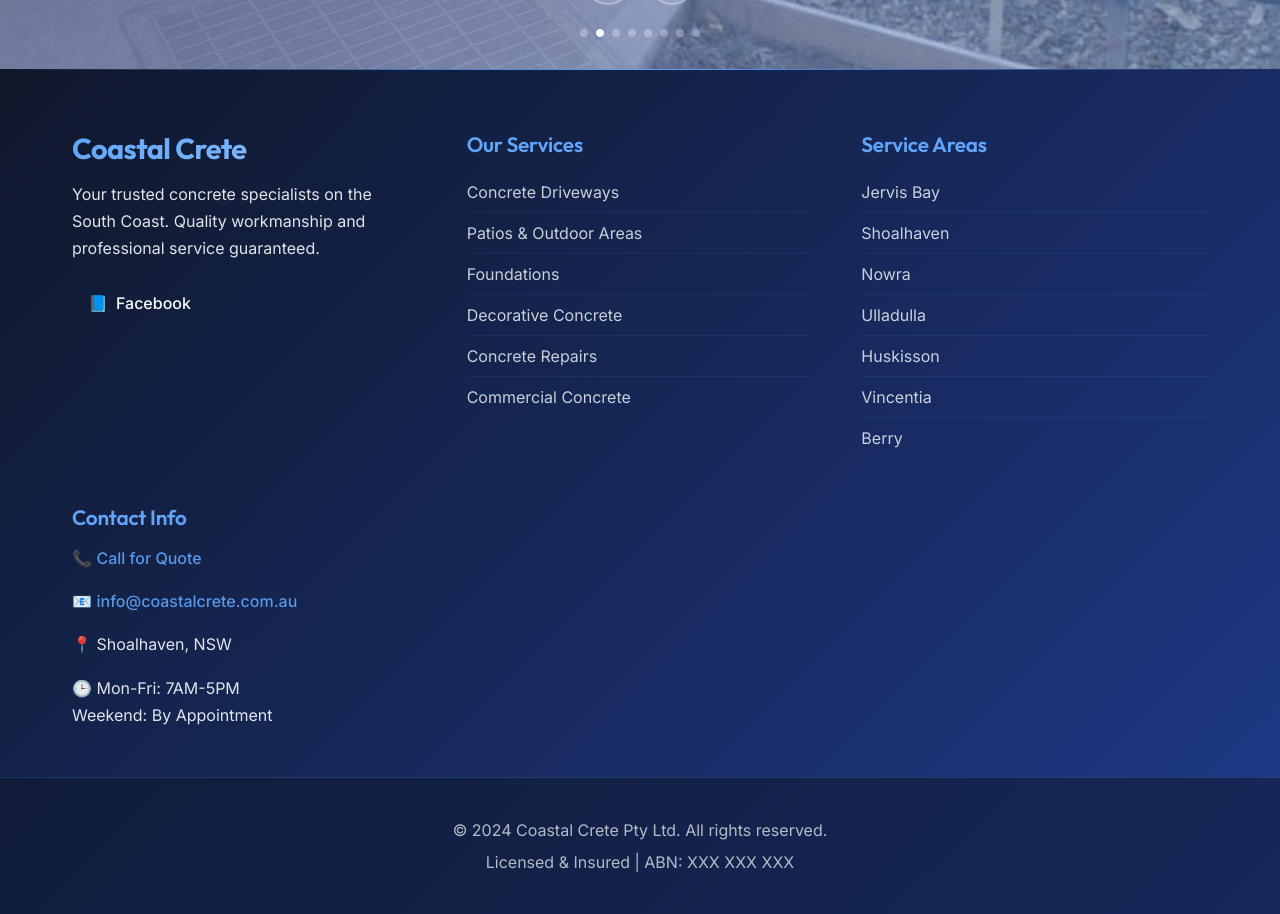
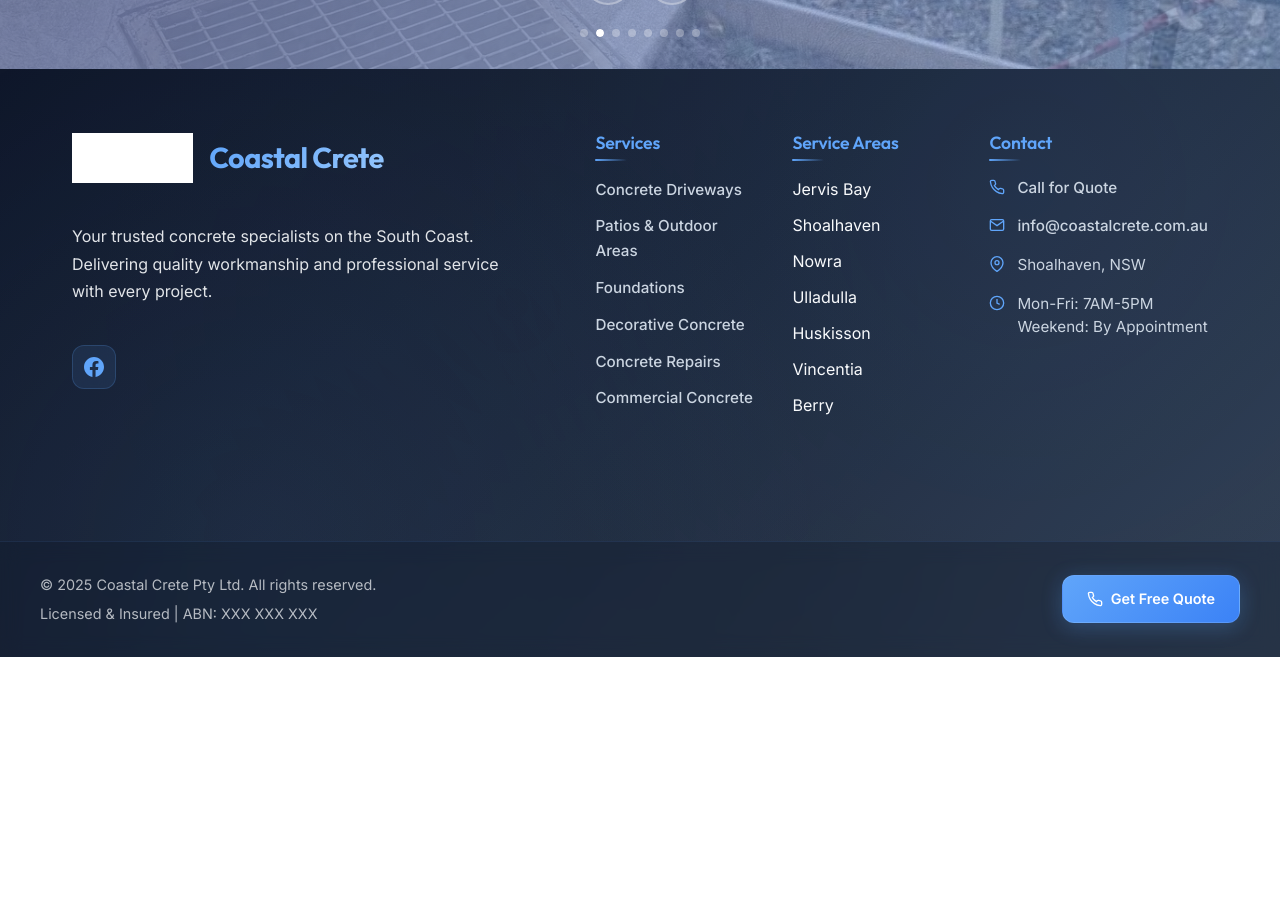
Before and after one commit to TysonPWilliams/coastal-crete-website, a React (Vite) app: page / in a window 1280 px wide. Shown: the part 1160-2074 px from the top of the page. After the commit the page ends 1817 px from the top, so only its background shows below. Built offline with nearby package versions, Linux system fonts and the light colour scheme.

Commit message:
Fixed footer details

```diff
--- a/src/App.css
+++ b/src/App.css
@@ -98,22 +98,59 @@
 }
 
 .header-contact .contact-button {
-  background: linear-gradient(135deg, #1e3a8a, #3b82f6);
+  background: linear-gradient(135deg, #1e40af 0%, #3b82f6 50%, #60a5fa 100%);
   color: white;
-  padding: 0.75rem 1.5rem;
-  border-radius: 50px;
+  padding: 0.875rem 1.75rem;
+  border-radius: 12px;
   text-decoration: none;
   font-weight: 600;
-  transition: all 0.3s ease;
-  box-shadow: 0 4px 15px rgba(30, 58, 138, 0.3);
-  letter-spacing: 0.5px;
+  font-size: 0.9rem;
+  transition: all 0.4s cubic-bezier(0.4, 0, 0.2, 1);
+  box-shadow:
+    0 4px 20px rgba(30, 58, 138, 0.25),
+    0 2px 8px rgba(0, 0, 0, 0.1),
+    inset 0 1px 0 rgba(255, 255, 255, 0.2);
+  letter-spacing: 0.3px;
   font-family: 'Inter', sans-serif;
+  border: 1px solid rgba(255, 255, 255, 0.1);
+  position: relative;
+  overflow: hidden;
+  display: inline-flex;
+  align-items: center;
+  gap: 0.5rem;
+}
+
+.header-contact .contact-button::before {
+  content: '';
+  position: absolute;
+  top: 0;
+  left: -100%;
+  width: 100%;
+  height: 100%;
+  background: linear-gradient(90deg, transparent, rgba(255, 255, 255, 0.2), transparent);
+  transition: left 0.6s ease;
 }
 
 .header-contact .contact-button:hover {
-  background: linear-gradient(135deg, #1e40af, #2563eb);
-  transform: translateY(-2px);
-  box-shadow: 0 8px 25px rgba(30, 58, 138, 0.4);
+  background: linear-gradient(135deg, #1e3a8a 0%, #2563eb 50%, #3b82f6 100%);
+  transform: translateY(-3px) scale(1.02);
+  box-shadow:
+    0 8px 30px rgba(30, 58, 138, 0.35),
+    0 4px 15px rgba(0, 0, 0, 0.15),
+    inset 0 1px 0 rgba(255, 255, 255, 0.3);
+  border-color: rgba(255, 255, 255, 0.2);
+}
+
+.header-contact .contact-button:hover::before {
+  left: 100%;
+}
+
+.header-contact .contact-button:active {
+  transform: translateY(-1px) scale(0.98);
+  box-shadow:
+    0 4px 20px rgba(30, 58, 138, 0.3),
+    0 2px 8px rgba(0, 0, 0, 0.1),
+    inset 0 1px 0 rgba(255, 255, 255, 0.1);
 }
 
 .menu-toggle {
@@ -606,269 +643,332 @@
 
 /* Footer Styles */
 .footer {
-  background: linear-gradient(135deg, #0f172a 0%, #1e3a8a 100%);
+  background: linear-gradient(135deg, #0f172a 0%, #1e293b 50%, #334155 100%);
   color: #f8fafc;
   margin-top: auto;
   position: relative;
+  overflow: hidden;
 }
 
-.footer::before {
-  content: '';
+.footer-background {
   position: absolute;
   top: 0;
   left: 0;
   right: 0;
-  height: 1px;
-  background: linear-gradient(90deg, transparent, #60a5fa, transparent);
+  bottom: 0;
+  z-index: 1;
+}
+
+.footer-pattern {
+  position: absolute;
+  top: 0;
+  left: 0;
+  right: 0;
+  bottom: 0;
+  background-image:
+    radial-gradient(circle at 20% 80%, rgba(96, 165, 250, 0.1) 0%, transparent 50%),
+    radial-gradient(circle at 80% 20%, rgba(59, 130, 246, 0.1) 0%, transparent 50%),
+    radial-gradient(circle at 40% 40%, rgba(30, 58, 138, 0.05) 0%, transparent 50%);
+  opacity: 0.6;
 }
 
 .footer-content {
   max-width: 1200px;
   margin: 0 auto;
-  padding: 4rem 2rem 2rem;
-  display: grid;
-  grid-template-columns: repeat(auto-fit, minmax(250px, 1fr));
-  gap: 3rem;
+  padding: 4rem 2rem;
   position: relative;
   z-index: 2;
 }
 
-.footer-section h3 {
+.footer-main {
+  display: grid;
+  grid-template-columns: 1.5fr 2fr;
+  gap: 4rem;
+  margin-bottom: 3rem;
+}
+
+.footer-brand {
+  display: flex;
+  flex-direction: column;
+  gap: 1.5rem;
+}
+
+.footer-logo {
+  display: flex;
+  align-items: center;
+  gap: 1rem;
+  margin-bottom: 1rem;
+}
+
+.footer-logo img {
+  height: 50px;
+  width: auto;
+  filter: brightness(0) invert(1);
+}
+
+.footer-logo h3 {
   font-family: 'Outfit', sans-serif;
   background: linear-gradient(135deg, #60a5fa, #93c5fd);
   -webkit-background-clip: text;
   -webkit-text-fill-color: transparent;
   background-clip: text;
   font-size: 1.8rem;
-  margin-bottom: 1rem;
   font-weight: 700;
   letter-spacing: -0.02em;
+  margin: 0;
+}
+
+.footer-description {
+  font-family: 'Inter', sans-serif;
+  line-height: 1.7;
+  opacity: 0.9;
+  font-size: 1rem;
+  margin: 0;
+}
+
+.footer-social {
+  display: flex;
+  gap: 1rem;
+  margin-top: 1rem;
+}
+
+.social-link {
+  display: flex;
+  align-items: center;
+  justify-content: center;
+  width: 44px;
+  height: 44px;
+  background: rgba(96, 165, 250, 0.1);
+  border: 1px solid rgba(96, 165, 250, 0.2);
+  border-radius: 12px;
+  color: #60a5fa;
+  text-decoration: none;
+  transition: all 0.3s cubic-bezier(0.4, 0, 0.2, 1);
+  backdrop-filter: blur(10px);
+}
+
+.social-link:hover {
+  background: rgba(96, 165, 250, 0.2);
+  border-color: rgba(96, 165, 250, 0.4);
+  transform: translateY(-2px);
+  box-shadow: 0 8px 25px rgba(96, 165, 250, 0.2);
+}
+
+.footer-links {
+  display: grid;
+  grid-template-columns: repeat(3, 1fr);
+  gap: 2rem;
 }
 
 .footer-section h4 {
   font-family: 'Outfit', sans-serif;
   color: #60a5fa;
-  font-size: 1.3rem;
-  margin-bottom: 1rem;
+  font-size: 1.1rem;
+  margin-bottom: 1.5rem;
   font-weight: 600;
   letter-spacing: -0.01em;
+  position: relative;
 }
 
-.footer-section p {
-  font-family: 'Inter', sans-serif;
-  line-height: 1.7;
-  opacity: 0.9;
-  margin-bottom: 1rem;
+.footer-section h4::after {
+  content: '';
+  position: absolute;
+  bottom: -0.5rem;
+  left: 0;
+  width: 2rem;
+  height: 2px;
+  background: linear-gradient(90deg, #60a5fa, transparent);
+  border-radius: 1px;
 }
 
 .footer-section ul {
   list-style: none;
+  margin: 0;
+  padding: 0;
 }
 
 .footer-section li {
-  font-family: 'Inter', sans-serif;
-  padding: 0.5rem 0;
-  opacity: 0.8;
-  transition: all 0.3s ease;
-  border-bottom: 1px solid rgba(96, 165, 250, 0.1);
+  margin-bottom: 0.75rem;
 }
 
-.footer-section li:hover {
-  opacity: 1;
+.footer-section li a {
+  font-family: 'Inter', sans-serif;
+  color: #cbd5e1;
+  text-decoration: none;
+  transition: all 0.3s ease;
+  font-size: 0.95rem;
+  position: relative;
+  padding-left: 0;
+}
+
+.footer-section li a:hover {
   color: #60a5fa;
   padding-left: 0.5rem;
 }
 
-.footer-section li:last-child {
-  border-bottom: none;
+.footer-section li a::before {
+  content: '';
+  position: absolute;
+  left: -0.5rem;
+  top: 50%;
+  width: 0;
+  height: 1px;
+  background: #60a5fa;
+  transition: width 0.3s ease;
+  transform: translateY(-50%);
 }
 
-.social-links a {
-  font-family: 'Inter', sans-serif;
-  color: #f8fafc;
-  text-decoration: none;
-  display: flex;
-  align-items: center;
-  gap: 0.5rem;
-  padding: 0.75rem 0;
-  transition: all 0.3s ease;
-  border-radius: 8px;
-  padding: 0.75rem 1rem;
+.footer-section li a:hover::before {
+  width: 0.25rem;
 }
 
-.social-links a:hover {
-  color: #60a5fa;
-  background: rgba(96, 165, 250, 0.1);
-  transform: translateX(5px);
+.contact-info {
+  display: flex;
+  flex-direction: column;
+  gap: 1rem;
 }
 
-.contact-info a {
+.contact-item {
+  display: flex;
+  align-items: flex-start;
+  gap: 0.75rem;
+  font-family: 'Inter', sans-serif;
+  font-size: 0.95rem;
+  color: #cbd5e1;
+}
+
+.contact-item svg {
+  flex-shrink: 0;
+  margin-top: 0.125rem;
   color: #60a5fa;
+}
+
+.contact-item a {
+  color: #cbd5e1;
   text-decoration: none;
   transition: color 0.3s ease;
 }
 
-.contact-info a:hover {
-  color: #93c5fd;
+.contact-item a:hover {
+  color: #60a5fa;
+}
+
+.contact-item span {
+  line-height: 1.5;
 }
 
 .footer-bottom {
-  border-top: 1px solid rgba(96, 165, 250, 0.2);
+  border-top: 1px solid rgba(96, 165, 250, 0.1);
   padding: 2rem;
-  background: rgba(15, 23, 42, 0.5);
+  background: rgba(15, 23, 42, 0.3);
+  backdrop-filter: blur(10px);
+  position: relative;
+  z-index: 2;
 }
 
 .footer-bottom-content {
   max-width: 1200px;
   margin: 0 auto;
-  text-align: center;
+  display: flex;
+  justify-content: space-between;
+  align-items: center;
+  gap: 2rem;
+}
+
+.footer-legal {
+  display: flex;
+  flex-direction: column;
+  gap: 0.5rem;
+}
+
+.footer-legal p {
+  font-family: 'Inter', sans-serif;
+  font-size: 0.9rem;
   opacity: 0.7;
+  margin: 0;
+}
+
+.footer-cta-button {
+  display: inline-flex;
+  align-items: center;
+  gap: 0.5rem;
+  background: linear-gradient(135deg, #60a5fa 0%, #3b82f6 100%);
+  color: white;
+  padding: 0.75rem 1.5rem;
+  border-radius: 12px;
+  text-decoration: none;
+  font-weight: 600;
+  font-size: 0.9rem;
+  transition: all 0.3s cubic-bezier(0.4, 0, 0.2, 1);
+  box-shadow:
+    0 4px 20px rgba(96, 165, 250, 0.3),
+    0 2px 8px rgba(0, 0, 0, 0.1);
+  border: 1px solid rgba(255, 255, 255, 0.1);
   font-family: 'Inter', sans-serif;
 }
 
-.footer-bottom-content p {
-  margin: 0.5rem 0;
+.footer-cta-button:hover {
+  background: linear-gradient(135deg, #3b82f6 0%, #2563eb 100%);
+  transform: translateY(-2px);
+  box-shadow:
+    0 8px 30px rgba(96, 165, 250, 0.4),
+    0 4px 15px rgba(0, 0, 0, 0.15);
 }
 
-/* Responsive Design */
+/* Responsive Design for Footer */
 @media (max-width: 1024px) {
-  .hero-content {
+  .footer-main {
     grid-template-columns: 1fr;
-    gap: 2rem;
-    text-align: center;
+    gap: 3rem;
   }
 
-  .hero-title {
-    font-size: 2.8rem;
-  }
-
-  .slideshow-controls {
-    bottom: 1rem;
-    max-width: 350px;
+  .footer-links {
+    grid-template-columns: repeat(2, 1fr);
+    gap: 2rem;
   }
 }
 
 @media (max-width: 768px) {
-  .header-container {
-    padding: 1rem;
+  .footer-content {
+    padding: 3rem 1.5rem;
   }
 
-  .nav {
-    display: none;
-    position: absolute;
-    top: 100%;
-    left: 0;
-    right: 0;
-    background: rgba(255, 255, 255, 0.95);
-    backdrop-filter: blur(20px);
-    box-shadow: 0 5px 15px rgba(0, 0, 0, 0.1);
+  .footer-links {
+    grid-template-columns: 1fr;
+    gap: 2rem;
   }
 
-  .nav-open {
-    display: block;
+  .footer-bottom-content {
+    flex-direction: column;
+    text-align: center;
+    gap: 1.5rem;
   }
 
-  .nav-list {
-    flex-direction: column;
-    padding: 1rem;
-    gap: 1rem;
+  .footer-legal {
+    order: 2;
   }
 
-  .menu-toggle {
-    display: flex;
-  }
-
-  .hero-title {
-    font-size: 2.2rem;
-  }
-
-  .hero-features {
-    flex-direction: column;
-    gap: 1rem;
-  }
-
-  .hero-buttons {
-    flex-direction: column;
-  }
-
-  .btn {
-    text-align: center;
-  }
-
-  .hero-stats {
-    grid-template-columns: repeat(auto-fit, minmax(150px, 1fr));
-  }
-
-  .stat-number {
-    font-size: 2rem;
-  }
-
-  .slideshow-controls {
-    gap: 1rem;
-    max-width: 300px;
-  }
-
-  .progress-container {
-    padding: 0.75rem 1rem;
-  }
-
-  .nav-arrow {
-    width: 40px;
-    height: 40px;
-  }
-
-  .slide-indicators {
-    gap: 0.25rem;
-  }
-
-  .indicator {
-    width: 6px;
-    height: 6px;
+  .footer-cta {
+    order: 1;
   }
 }
 
 @media (max-width: 480px) {
-  .hero-content {
-    padding: 1rem;
+  .footer-content {
+    padding: 2rem 1rem;
   }
 
-  .hero-title {
-    font-size: 1.8rem;
-  }
-
-  .hero-subtitle {
-    font-size: 1rem;
-  }
-
-  .hero-card {
-    padding: 1.5rem;
-  }
-
-  .footer-content {
-    padding: 2rem 1rem 1rem;
+  .footer-main {
     gap: 2rem;
   }
 
-  .slideshow-controls {
-    bottom: 0.5rem;
-    max-width: 280px;
-  }
-
-  .progress-container {
-    padding: 0.5rem 0.75rem;
-  }
-
-  .nav-arrows {
+  .footer-logo {
+    flex-direction: column;
+    text-align: center;
     gap: 0.5rem;
   }
 
-  .nav-arrow {
-    width: 36px;
-    height: 36px;
-  }
-
-  .nav-arrow svg {
-    width: 20px;
-    height: 20px;
+  .footer-social {
+    justify-content: center;
   }
 }
--- a/src/components/Footer.jsx
+++ b/src/components/Footer.jsx
@@ -1,26 +1,41 @@
+import logo from '../assets/logo.png';
+
 export function Footer() {
   return (
     <footer className="footer">
+      <div className="footer-background">
+        <div className="footer-pattern"></div>
+      </div>
+
       <div className="footer-content">
-        <div className="footer-section">
+        <div className="footer-main">
+          <div className="footer-brand">
+            <div className="footer-logo">
+              <img src={logo} alt="Coastal Crete" />
               <h3>Coastal Crete</h3>
-          <p>Your trusted concrete specialists on the South Coast. Quality workmanship and professional service guaranteed.</p>
-          <div className="social-links">
-            <a href="https://www.facebook.com/CoastalCretePtyLtd" target="_blank" rel="noopener noreferrer">
-              <span className="social-icon">📘</span> Facebook
+            </div>
+            <p className="footer-description">
+              Your trusted concrete specialists on the South Coast. Delivering quality workmanship and professional service with every project.
+            </p>
+            <div className="footer-social">
+              <a href="https://www.facebook.com/CoastalCretePtyLtd" target="_blank" rel="noopener noreferrer" className="social-link">
+                <svg width="20" height="20" viewBox="0 0 24 24" fill="currentColor">
+                  <path d="M24 12.073c0-6.627-5.373-12-12-12s-12 5.373-12 12c0 5.99 4.388 10.954 10.125 11.854v-8.385H7.078v-3.47h3.047V9.43c0-3.007 1.792-4.669 4.533-4.669 1.312 0 2.686.235 2.686.235v2.953H15.83c-1.491 0-1.956.925-1.956 1.874v2.25h3.328l-.532 3.47h-2.796v8.385C19.612 23.027 24 18.062 24 12.073z"/>
+                </svg>
               </a>
             </div>
           </div>
 
+          <div className="footer-links">
             <div className="footer-section">
-          <h4>Our Services</h4>
+              <h4>Services</h4>
               <ul>
-            <li>Concrete Driveways</li>
-            <li>Patios & Outdoor Areas</li>
-            <li>Foundations</li>
-            <li>Decorative Concrete</li>
-            <li>Concrete Repairs</li>
-            <li>Commercial Concrete</li>
+                <li><a href="#services">Concrete Driveways</a></li>
+                <li><a href="#services">Patios & Outdoor Areas</a></li>
+                <li><a href="#services">Foundations</a></li>
+                <li><a href="#services">Decorative Concrete</a></li>
+                <li><a href="#services">Concrete Repairs</a></li>
+                <li><a href="#services">Commercial Concrete</a></li>
               </ul>
             </div>
 
@@ -38,20 +53,55 @@
             </div>
 
             <div className="footer-section">
-          <h4>Contact Info</h4>
+              <h4>Contact</h4>
               <div className="contact-info">
-            <p>📞 <a href="tel:+61-XXX-XXX-XXX">Call for Quote</a></p>
-            <p>📧 <a href="mailto:info@coastalcrete.com.au">info@coastalcrete.com.au</a></p>
-            <p>📍 Shoalhaven, NSW</p>
-            <p>🕒 Mon-Fri: 7AM-5PM<br />Weekend: By Appointment</p>
+                <div className="contact-item">
+                  <svg width="16" height="16" viewBox="0 0 24 24" fill="none" stroke="currentColor" strokeWidth="2">
+                    <path d="M22 16.92v3a2 2 0 0 1-2.18 2 19.79 19.79 0 0 1-8.63-3.07 19.5 19.5 0 0 1-6-6 19.79 19.79 0 0 1-3.07-8.67A2 2 0 0 1 4.11 2h3a2 2 0 0 1 2 1.72 12.84 12.84 0 0 0 .7 2.81 2 2 0 0 1-.45 2.11L8.09 9.91a16 16 0 0 0 6 6l1.27-1.27a2 2 0 0 1 2.11-.45 12.84 12.84 0 0 0 2.81.7A2 2 0 0 1 22 16.92z"/>
+                  </svg>
+                  <a href="tel:0497820957">Call for Quote</a>
+                </div>
+                <div className="contact-item">
+                  <svg width="16" height="16" viewBox="0 0 24 24" fill="none" stroke="currentColor" strokeWidth="2">
+                    <path d="M4 4h16c1.1 0 2 .9 2 2v12c0 1.1-.9 2-2 2H4c-1.1 0-2-.9-2-2V6c0-1.1.9-2 2-2z"/>
+                    <polyline points="22,6 12,13 2,6"/>
+                  </svg>
+                  <a href="mailto:info@coastalcrete.com.au">info@coastalcrete.com.au</a>
+                </div>
+                <div className="contact-item">
+                  <svg width="16" height="16" viewBox="0 0 24 24" fill="none" stroke="currentColor" strokeWidth="2">
+                    <path d="M21 10c0 7-9 13-9 13s-9-6-9-13a9 9 0 0 1 18 0z"/>
+                    <circle cx="12" cy="10" r="3"/>
+                  </svg>
+                  <span>Shoalhaven, NSW</span>
+                </div>
+                <div className="contact-item">
+                  <svg width="16" height="16" viewBox="0 0 24 24" fill="none" stroke="currentColor" strokeWidth="2">
+                    <circle cx="12" cy="12" r="10"/>
+                    <polyline points="12,6 12,12 16,14"/>
+                  </svg>
+                  <span>Mon-Fri: 7AM-5PM<br />Weekend: By Appointment</span>
+                </div>
+              </div>
+            </div>
           </div>
         </div>
       </div>
 
       <div className="footer-bottom">
         <div className="footer-bottom-content">
-          <p>&copy; 2024 Coastal Crete Pty Ltd. All rights reserved.</p>
+          <div className="footer-legal">
+            <p>&copy; 2025 Coastal Crete Pty Ltd. All rights reserved.</p>
             <p>Licensed & Insured | ABN: XXX XXX XXX</p>
+          </div>
+          <div className="footer-cta">
+            <a href="tel:0497820957" className="footer-cta-button">
+              <svg width="16" height="16" viewBox="0 0 24 24" fill="none" stroke="currentColor" strokeWidth="2">
+                <path d="M22 16.92v3a2 2 0 0 1-2.18 2 19.79 19.79 0 0 1-8.63-3.07 19.5 19.5 0 0 1-6-6 19.79 19.79 0 0 1-3.07-8.67A2 2 0 0 1 4.11 2h3a2 2 0 0 1 2 1.72 12.84 12.84 0 0 0 .7 2.81 2 2 0 0 1-.45 2.11L8.09 9.91a16 16 0 0 0 6 6l1.27-1.27a2 2 0 0 1 2.11-.45 12.84 12.84 0 0 0 2.81.7A2 2 0 0 1 22 16.92z"/>
+              </svg>
+              Get Free Quote
+            </a>
+          </div>
         </div>
       </div>
     </footer>
--- a/src/components/Header.jsx
+++ b/src/components/Header.jsx
@@ -67,7 +67,10 @@
 
         <div className="header-contact">
           <a href="tel:0497820957" className="contact-button">
-            📞 Call Now
+            <svg width="16" height="16" viewBox="0 0 24 24" fill="none" xmlns="http://www.w3.org/2000/svg">
+              <path d="M22 16.92v3a2 2 0 0 1-2.18 2 19.79 19.79 0 0 1-8.63-3.07 19.5 19.5 0 0 1-6-6 19.79 19.79 0 0 1-3.07-8.67A2 2 0 0 1 4.11 2h3a2 2 0 0 1 2 1.72 12.84 12.84 0 0 0 .7 2.81 2 2 0 0 1-.45 2.11L8.09 9.91a16 16 0 0 0 6 6l1.27-1.27a2 2 0 0 1 2.11-.45 12.84 12.84 0 0 0 2.81.7A2 2 0 0 1 22 16.92z" stroke="currentColor" strokeWidth="2" strokeLinecap="round" strokeLinejoin="round"/>
+            </svg>
+            Call Now
           </a>
         </div>
 
--- a/src/components/HeroSection.jsx
+++ b/src/components/HeroSection.jsx
@@ -152,7 +152,7 @@
           <div className="stat-label">Projects Completed</div>
         </div>
         <div className="stat">
-          <div className="stat-number">20+</div>
+          <div className="stat-number">15+</div>
           <div className="stat-label">Years Experience</div>
         </div>
         <div className="stat">
```
Lines whose indentation alone changed are shown as unchanged.
